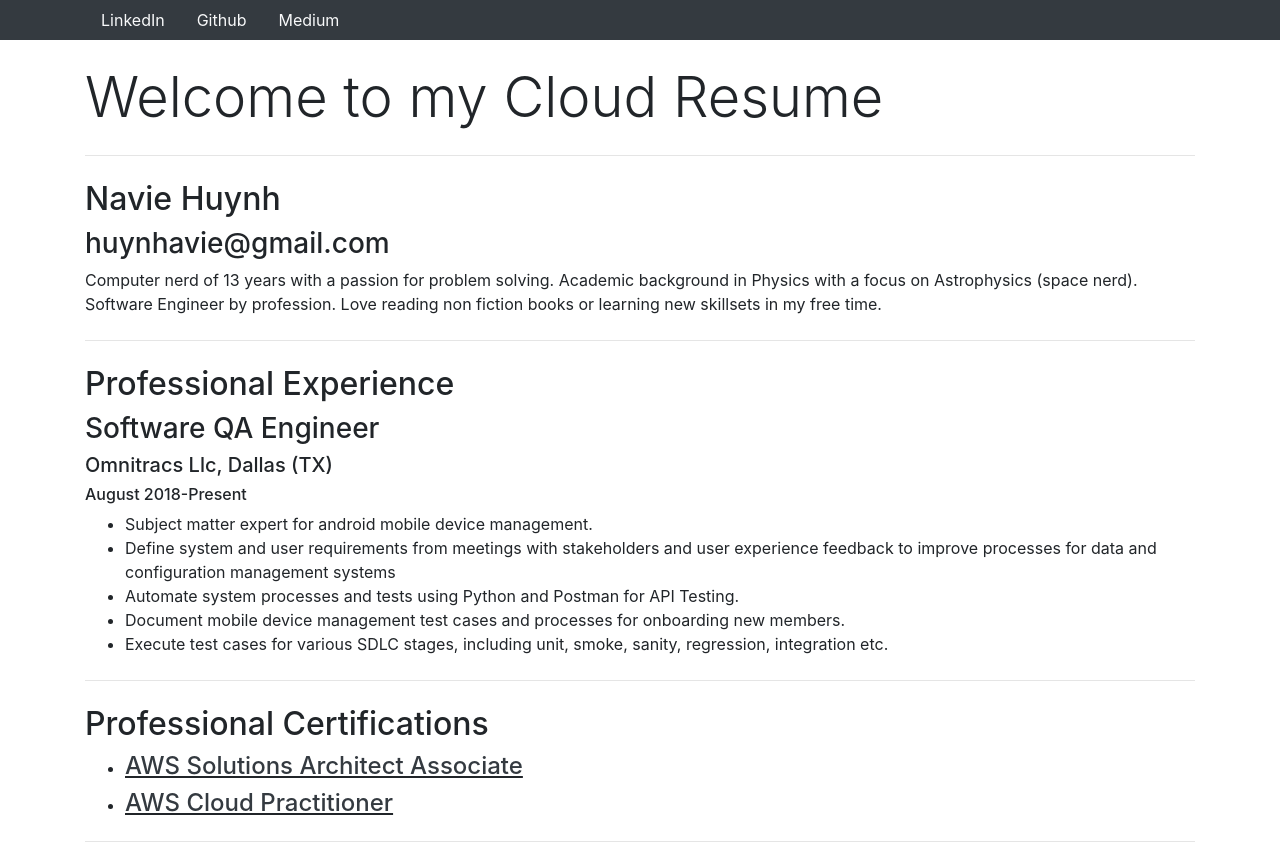
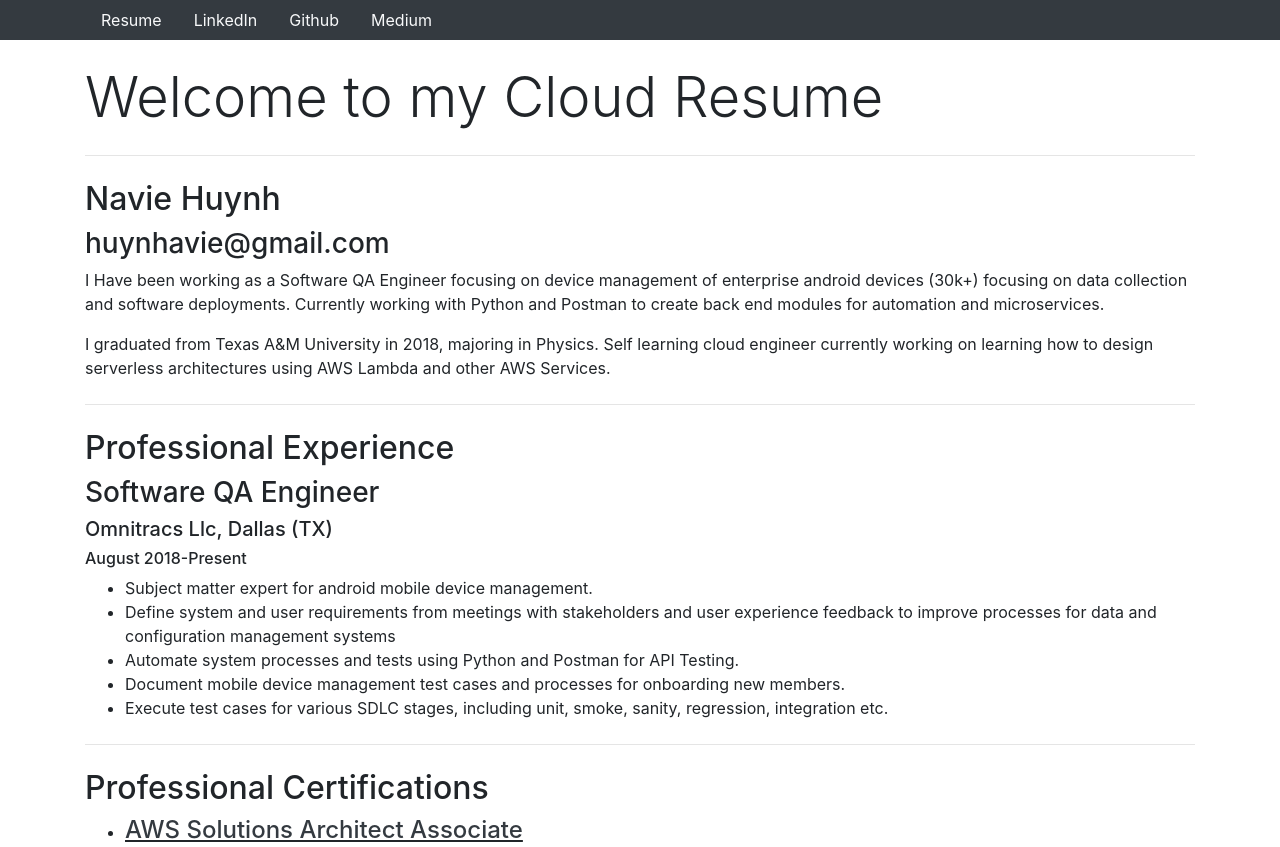
Before and after one commit to NavieHuynh/cloudresume, a plain HTML site: page index.html in a window 1280 px wide. Shown: the top 847 px of the page. Drawn offline with nearby package versions, Linux system fonts and the light colour scheme.

Commit message:
updated introduction and added downloadable resume

```diff
--- a/index.html
+++ b/index.html
@@ -16,6 +16,7 @@
       <span class="navbar-toggler-icon"></span>
     </button>
     <div class="collapse navbar-collapse container" id="navbarSupportedContent">
+      <a class="nav-item nav-link text-light" href="./resume.pdf" download>Resume</a>
       <a class="nav-item nav-link text-light" href="https://www.linkedin.com/in/navie-huynh/">LinkedIn </a>
       <a class="nav-item nav-link text-light" href="https://github.com/NavieHuynh">Github</a>
       <a class="nav-item nav-link text-light" href="https://medium.com/@naviehuynh_49819">Medium</a>
@@ -30,8 +31,8 @@
         <hr class="my-4">
           <h2>Navie Huynh</h2>
           <h3>huynhavie@gmail.com</h3>
-          <p> Computer nerd of 13 years with a passion for problem solving. Academic background in Physics with a focus on Astrophysics (space nerd). Software Engineer by profession. Love reading non fiction books or learning new skillsets in my free time.
-          </p>
+          <p>I Have been working as a Software QA Engineer focusing on device management of enterprise android devices (30k+) focusing on data collection and software deployments. Currently working with Python and Postman to create back end modules for automation and microservices.</p>
+          <p>I graduated from Texas A&M University in 2018, majoring in Physics. Self learning cloud engineer currently working on learning how to design serverless architectures using AWS Lambda and other AWS Services.</p>
           <hr class="my-4">
             <h2>Professional Experience</h2>
               <h3>Software QA Engineer</h3>
```
Also changed, not shown: 2 other files.
